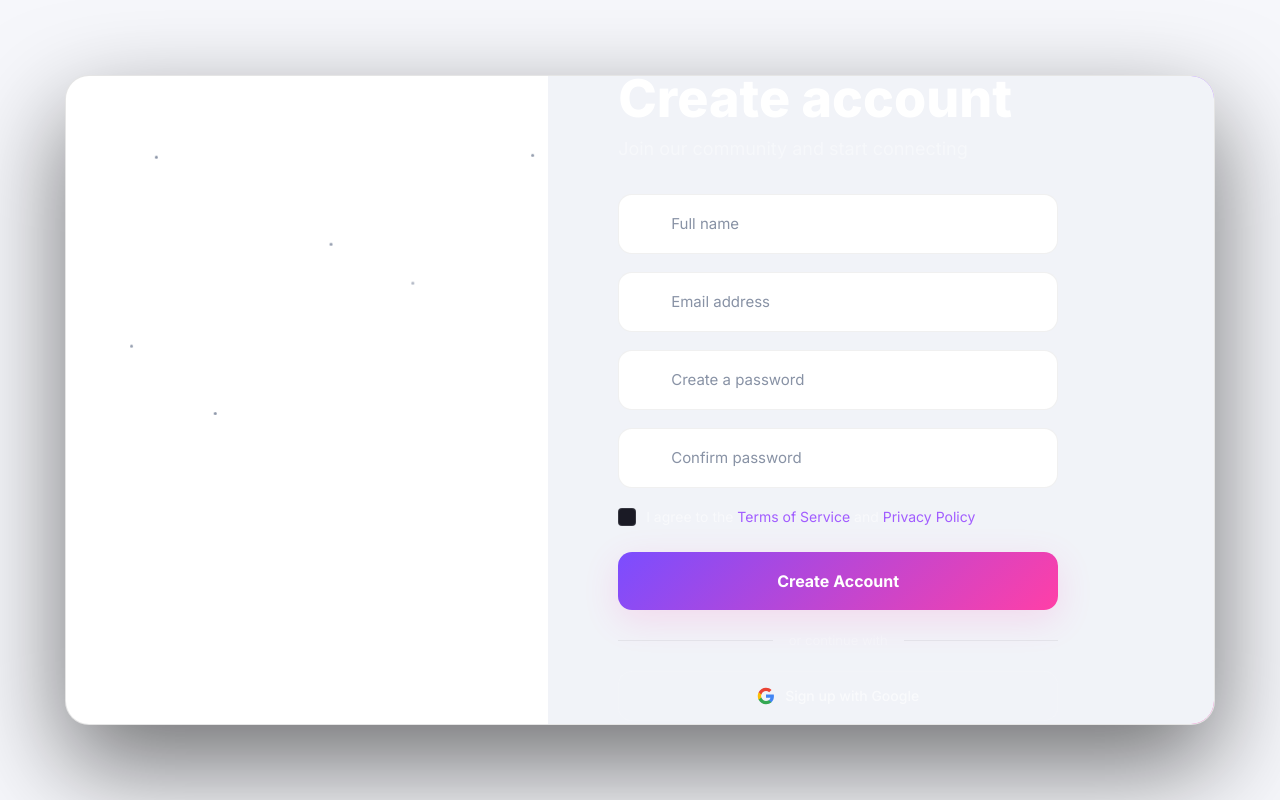
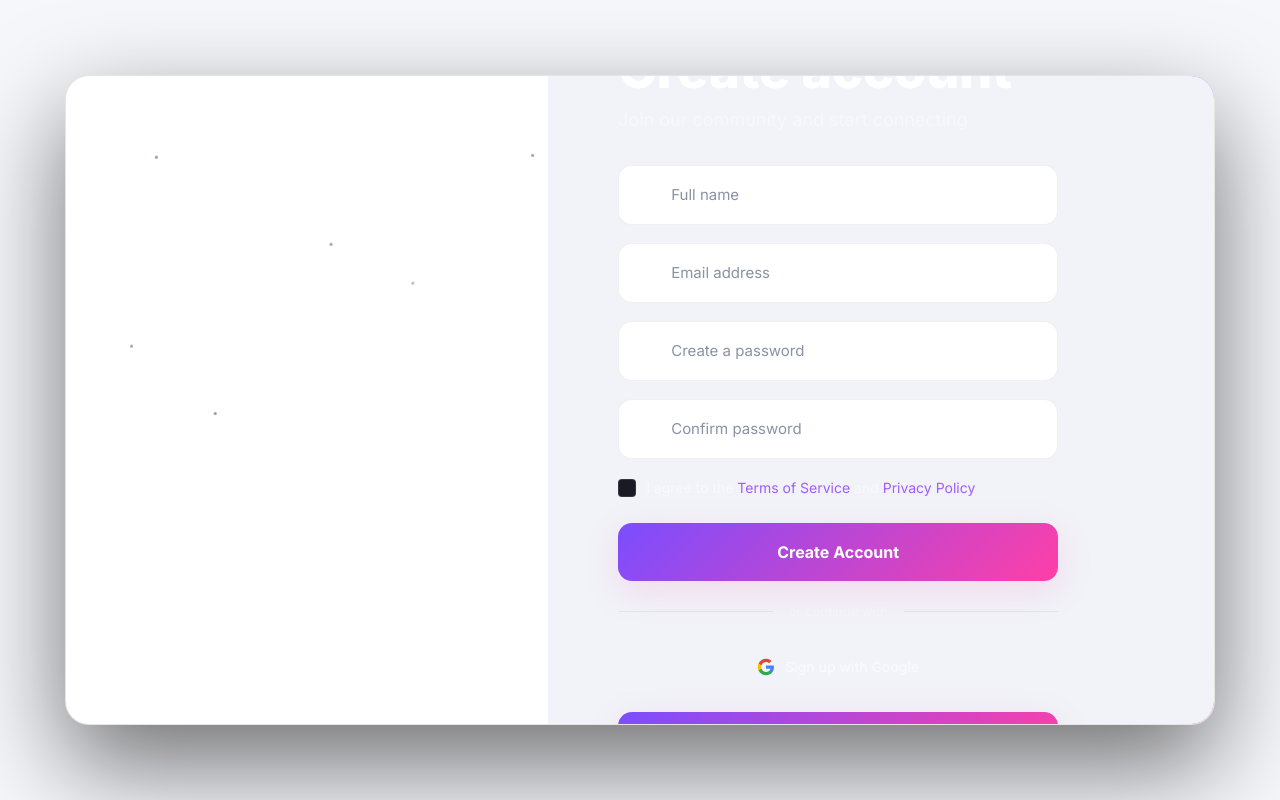
Before and after one commit to Aqibjadoon1/spark, a React (Vite) app: page /register in a window 1280 px wide. Built offline with nearby package versions, Linux system fonts and the light colour scheme; no server answers.

Commit message:
Style Register footer Sign In button to match Login submit button

```diff
--- a/src/pages/auth/Register.jsx
+++ b/src/pages/auth/Register.jsx
@@ -190,7 +190,10 @@ const Register = () => {
         {googleLoading ? 'Signing up...' : 'Sign up with Google'}
       </button>
 
-      <div className="auth-footer">
+      <div className="auth-footer" style={{ display: 'flex', flexDirection: 'column', alignItems: 'center', gap: 10 }}>
+        <button type="button" className="auth-submit-btn" onClick={goLogin} style={{ height: 48, fontSize: 14 }}>
+          Sign In
+        </button>
         <span className="auth-footer-text">
           Already have an account?{' '}
           <button type="button" className="auth-footer-link" onClick={goLogin}>Sign in</button>
```
